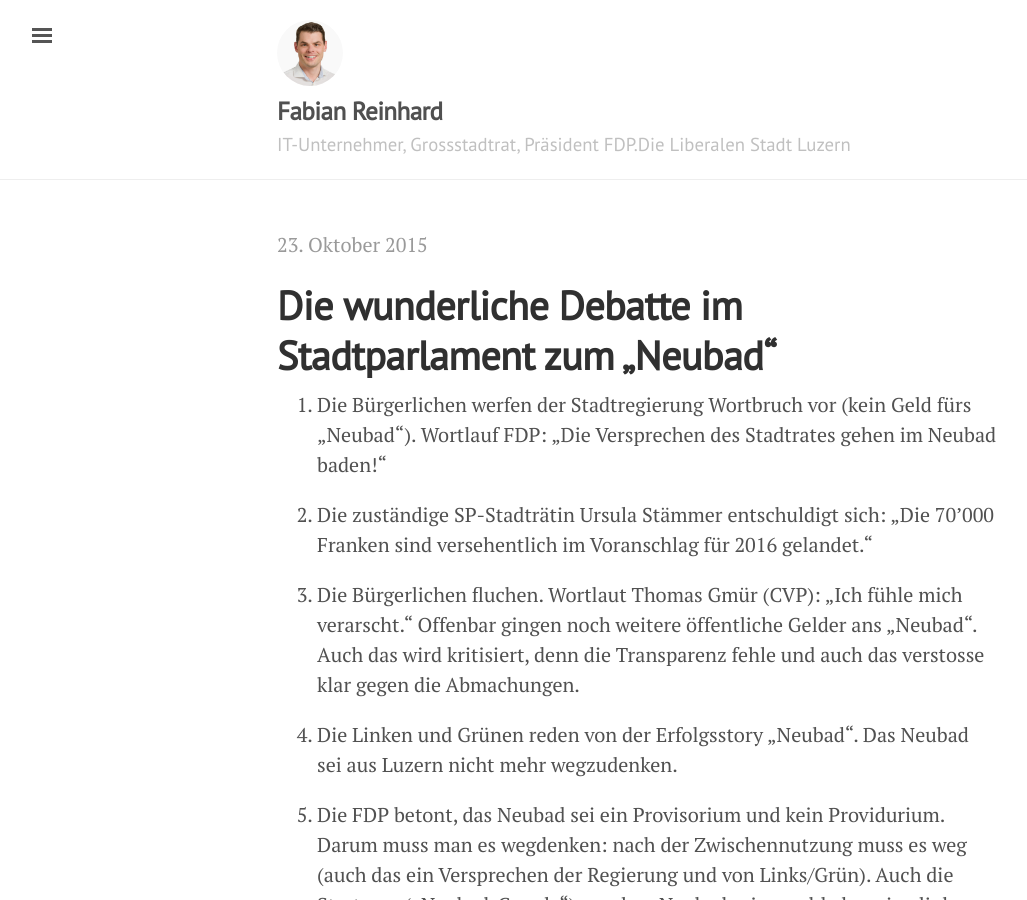
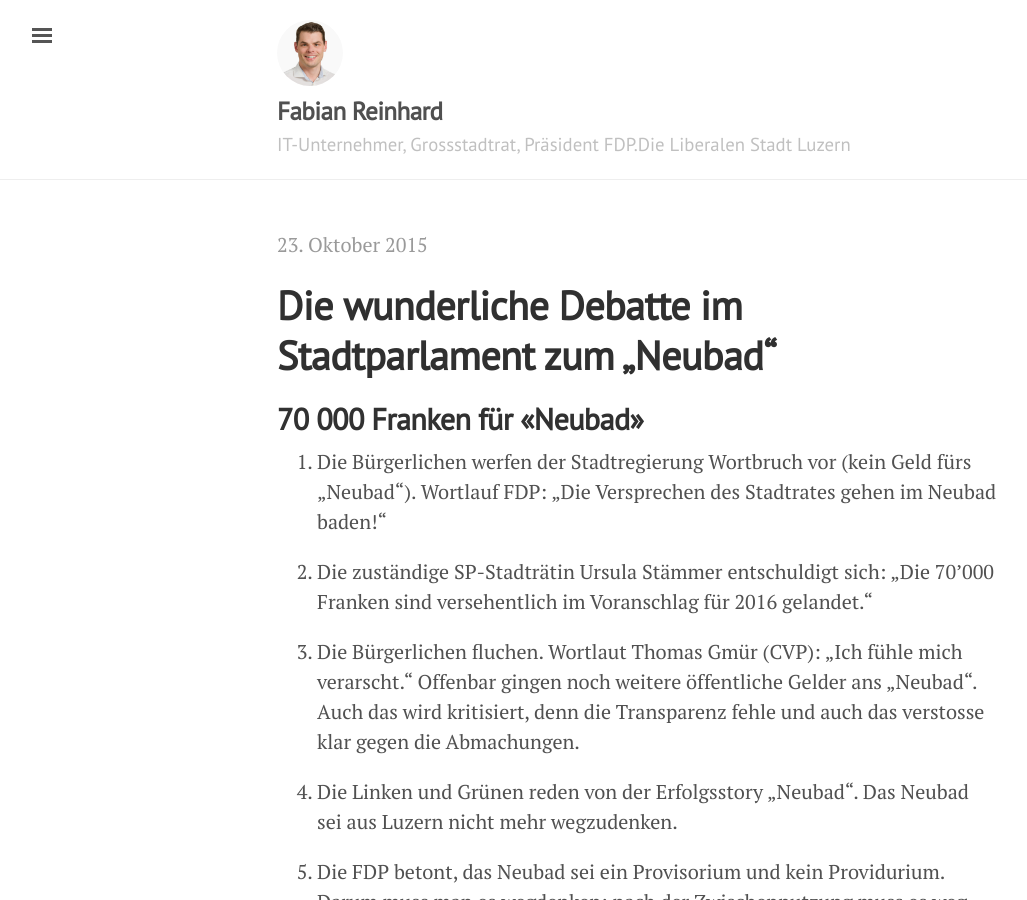
Before and after one commit to freinhard/freinhard.github.io, a Jekyll site: the page built from _posts/2015-10-23-debatte-neubad.md, in a window 1280 px wide and 900 px high. Shown: the whole window, without its empty margins (3-1030 px from the left). Built offline with Jekyll 4.4.1, drawn with Linux system fonts in a browser that asks for light colours; comment, search, counter and statistics services are not loaded.

Commit message:
Add a subtitle

```diff
--- a/_posts/2015-10-23-debatte-neubad.md
+++ b/_posts/2015-10-23-debatte-neubad.md
@@ -2,6 +2,8 @@
 layout: post
 title: Die wunderliche Debatte im Stadtparlament zum „Neubad“
 ---
+
+## 70 000 Franken für «Neubad»
 
 1. Die Bürgerlichen werfen der Stadtregierung Wortbruch vor (kein Geld fürs „Neubad“). Wortlauf FDP: „Die Versprechen des Stadtrates gehen im Neubad baden!“
 
```
